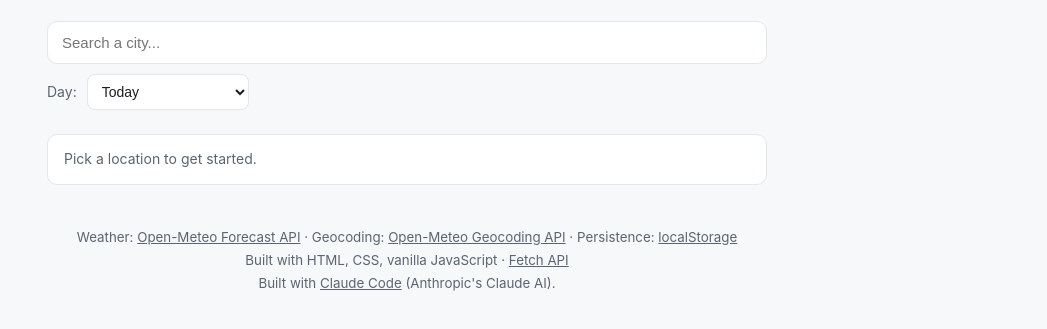
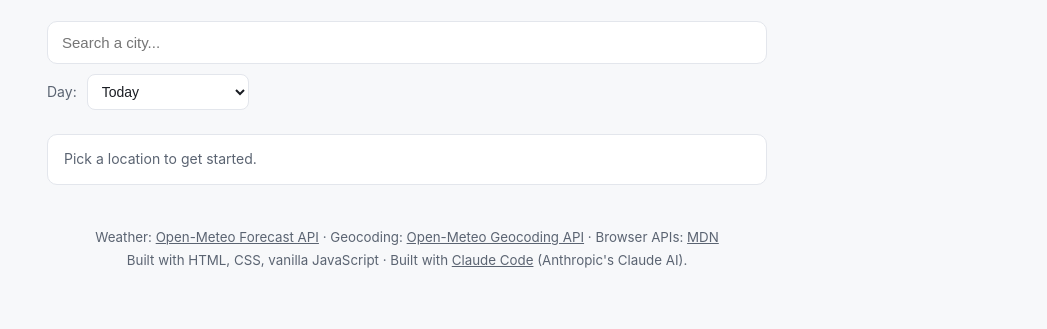
Before and after one commit to white-f/whattimetorun, a plain HTML site: page index.html in a window 1280 px wide. Shown: the part 101-430 px from the top of the page, without its empty margins (233-1280 px from the left). Drawn offline with Linux system fonts and the light colour scheme.

Commit message:
change to MDN

```diff
--- a/index.html
+++ b/index.html
@@ -107,11 +107,9 @@
       <small>
         Weather: <a href="https://open-meteo.com/" target="_blank" rel="noopener">Open-Meteo Forecast API</a> ·
         Geocoding: <a href="https://open-meteo.com/en/docs/geocoding-api" target="_blank" rel="noopener">Open-Meteo Geocoding API</a> ·
-        Persistence: <a href="https://developer.mozilla.org/docs/Web/API/Window/localStorage" target="_blank" rel="noopener">localStorage</a>
+        Browser APIs: <a href="https://developer.mozilla.org/" target="_blank" rel="noopener">MDN</a>
         <br>
         Built with HTML, CSS, vanilla JavaScript ·
-        <a href="https://developer.mozilla.org/docs/Web/API/Fetch_API" target="_blank" rel="noopener">Fetch API</a>
-        <br>
         Built with <a href="https://claude.com/claude-code" target="_blank" rel="noopener">Claude Code</a> (Anthropic's Claude AI).
       </small>
     </footer>
```
